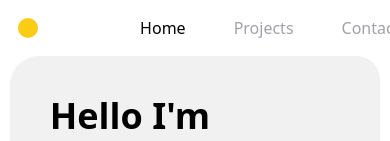
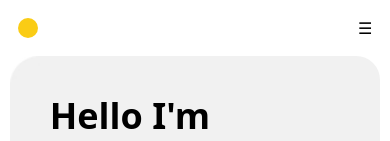
Before and after one commit to ayanalikhan4/Personal-Website, a Next.js app: page / in a window 390 px wide. Shown: the top 141 px of the page. Built offline with nearby package versions, Linux system fonts and the light colour scheme.

Commit message:
menu is collabsle on mobile now:

```diff
--- a/components/Navbar.tsx
+++ b/components/Navbar.tsx
@@ -1,24 +1,63 @@
-import React from 'react'
-import Link from 'next/link'
+import React, { useState } from 'react';
+import Link from 'next/link';
+import { motion, AnimatePresence } from 'framer-motion';
 
 const Navbar = () => {
+  const [isDrawerOpen, setIsDrawerOpen] = useState(false);
+
+  const toggleDrawer = () => {
+    setIsDrawerOpen(!isDrawerOpen);
+  };
+
   return (
     <nav className='flex justify-between items-center py-4 px-2'>
       <div className='flex items-center gap-[1ch]'>
-            <div className='w-5 h-5 bg-yellow-400 rounded-full'/>
-                <span className='text-sm font-semibold tracking-widest text-white'>PORTFOLIO</span>
+        <div className='w-5 h-5 bg-yellow-400 rounded-full' />
+        <span className='text-sm font-semibold tracking-widest text-white'>
+          PORTFOLIO
+        </span>
       </div>
 
-        <div className='flex gap-12 text-md text-zinc-400'>
+      <div className='hidden md:flex gap-12 text-md text-zinc-400'>
         <Link href="#" className='text-black font-medium'>
           Home
         </Link>
-
         <Link href="#">Projects</Link>
         <Link href="#">Contact</Link>
       </div>
+
+      <div className='md:hidden'>
+        <button onClick={toggleDrawer}>
+          {/* Replace with your icon */}
+          ☰
+        </button>
+      </div>
+
+      <AnimatePresence>
+        {isDrawerOpen && (
+          <motion.div
+            initial={{ x: '100%' }}
+            animate={{ x: 0 }}
+            exit={{ x: '100%' }}
+            transition={{ duration: 0.3 }}
+            className='fixed top-0 right-0 h-full w-64 bg-white z-50 shadow-lg p-4'
+          >
+            <button onClick={toggleDrawer} className='mb-4'>
+              {/* Replace with your close icon */}
+              ✖
+            </button>
+            <div className='flex flex-col gap-4'>
+              <Link href="#" className='text-black font-medium'>
+                Home
+              </Link>
+              <Link href="#">Projects</Link>
+              <Link href="#">Contact</Link>
+            </div>
+          </motion.div>
+        )}
+      </AnimatePresence>
     </nav>
-  )
-}
+  );
+};
 
-export default Navbar
+export default Navbar;
```
Lines whose indentation alone changed are shown as unchanged.
